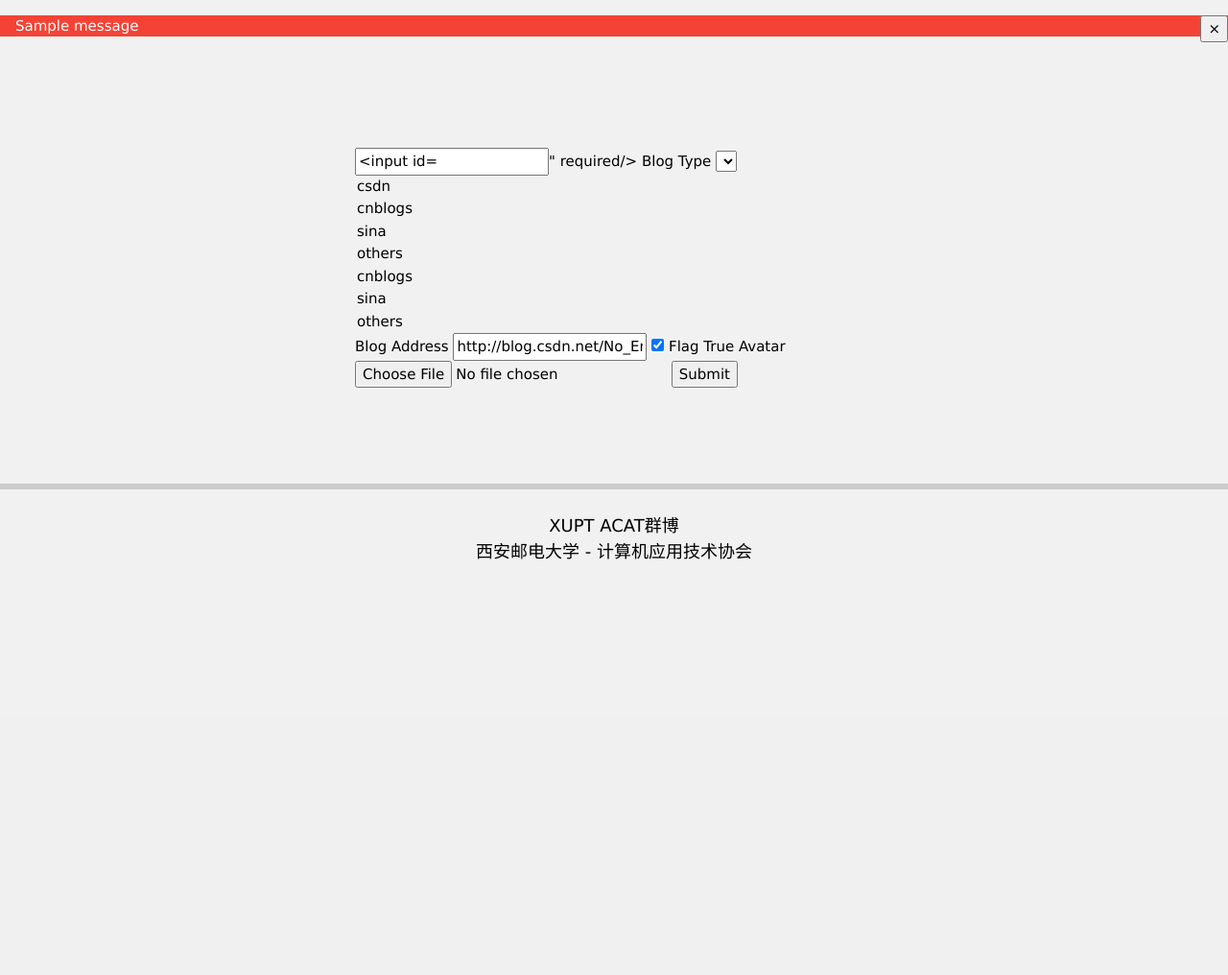
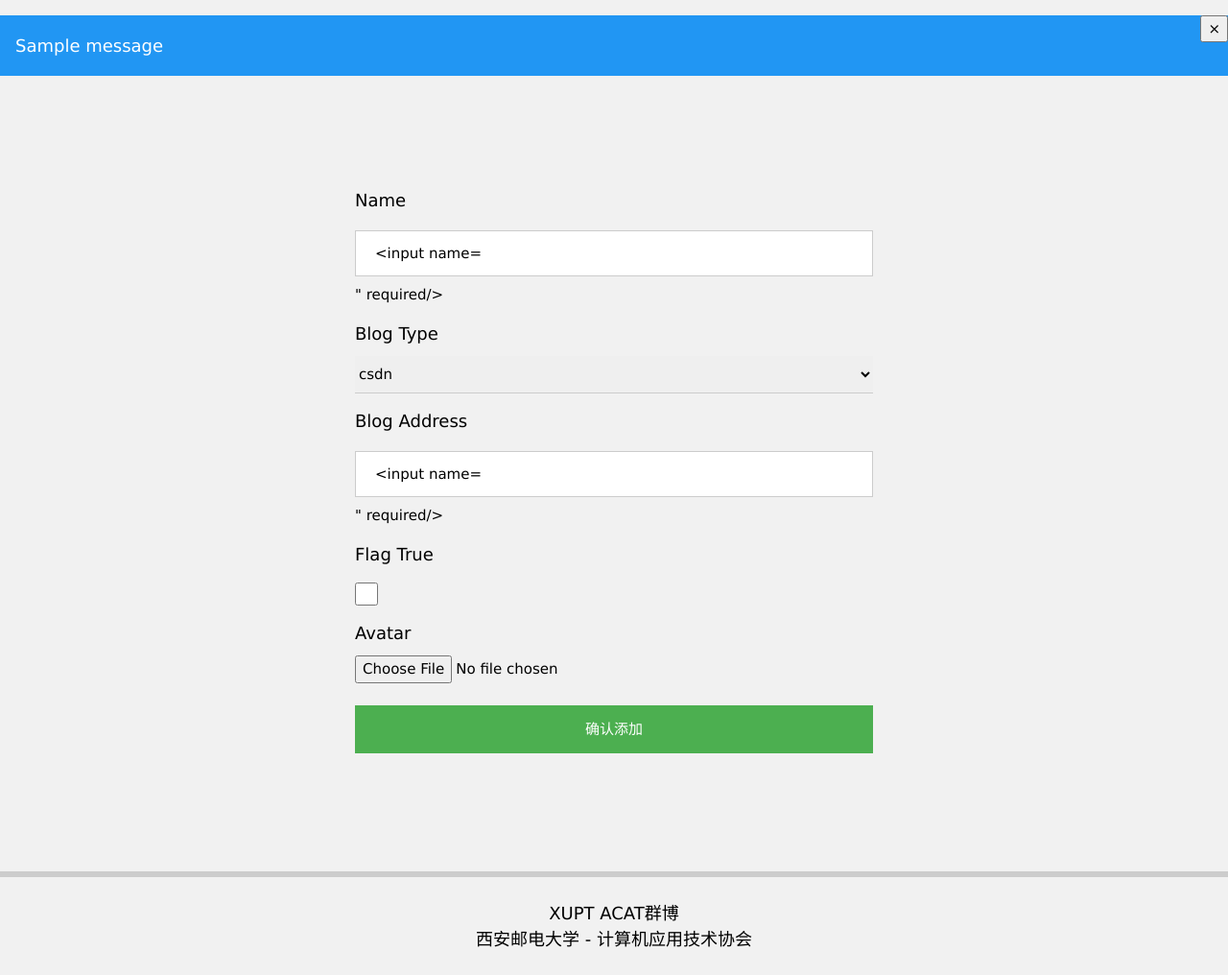
Before and after one commit to valleygtc/ACATblog, a Flask app: template app/templates/author_modify.html in a window 1280 px wide. Shown: the part 55-1071 px from the top of the page at 96% size. Before the commit the page ends 638 px from the top, so only its background shows below. Run offline with Flask 2, Linux system fonts and the light colour scheme; the template is opened without the code that fills it: values that come from a table or form of the project are taken from there, others are empty; tables that the repository leaves empty hold one stand-in row (values such as "Sample post"); one stand-in notice (Sample message) is shown; form fields are guessed from the names that the template uses; lists and menus that the app fills with data are empty; some libraries are stand-ins or nearby versions.

Commit message:
Update author_modify page, error pages

```diff
--- a/app/static/css/style.css
+++ b/app/static/css/style.css
@@ -22,8 +22,6 @@
 
 footer {
   clear: both;
-  text-align: center;
-  font-size: 1.2em;
 }
 
 /* 页面所有<a> */
--- a/app/templates/author_delete.html
+++ b/app/templates/author_delete.html
@@ -2,9 +2,9 @@
 {% block main %}
   <main class="manage-div">
     <form class="normal-form" action="" method="post" enctype="multipart/form-data">
-      <p>请确认删除author（id:{{ author.id }},name:{{ author.name }})，否则直接关闭本页面即可</p>
+      <h1>请确认删除author（id:{{ author.id }},name:{{ author.name }})，否则直接关闭本页面即可</h1>
       <div class="form-group">
-        <label for="flag">Flag True</label>
+        <label for="flag">确认删除</label>
         <input id="flag" type="checkbox" class="w3-check" name="confirm" value="y"/>
       </div>
       <div class="form-group">
--- a/app/templates/author_modify.html
+++ b/app/templates/author_modify.html
@@ -1,23 +1,36 @@
 {% extends "manage_base.html" %}
 {% block main %}
-  <main class="manage-div">
-    <form  action="" id="manage-form" method="post">
-      <input name="name" type="text" value="{{ form.name }}" required/>
-      <label for=blog_type">Blog Type</label>
-      <select name="blog_type" required>
-        <option value="csdn" selected>{{ form.blog_type }}</option>
-        <option value="cnblogs">cnblogs</option>
-        <option value="sina">sina</option>
-        <option value="others">others</option>
-      </select>
-      <label for="blog_address">Blog Address</label>
-      <input name="blog_address" type="text" value="http://blog.csdn.net/No_Endless" required/>
-      <label>
-        <input checked="" id="flag" name="flag" type="checkbox" value="y"> Flag True
-      </label>
-      <label class="control-label" for="avatar">Avatar</label>
-      <input id="avatar" name="avatar" type="file">
-      <input class="btn btn-default" id="submit" name="submit" type="submit" value="Submit">
+  <main class="manage-div" xmlns="http://www.w3.org/1999/html">
+    {# 注意这里的enctype必须是 multipart/form-data ，否则request.files就是空的#}
+    <form class="normal-form" action="" method="post" enctype="multipart/form-data">
+      <div class="form-group">
+        <label>Name</label>
+        <input id="name" name="name" type="text" value="{{ form['name'] }}" required/>
+      </div>
+      <div class="form-group">
+        <label>Blog Type</label>
+        <select class="w3-select" id="blog_type" name="blog_type" required>
+          <option value="csdn" {% if form['blog_type'] == 'csdn' %} selected {% endif %}>csdn</option>
+          <option value="cnblogs" {% if form['blog_type'] == 'cnblogs' %} selected {% endif %}>cnblogs</option>
+          <option value="sina" {% if form['blog_type'] == 'sina' %} selected {% endif %}>sina</option>
+          <option value="others" {% if form['blog_type'] == 'others' %} selected {% endif %}>others</option>
+        </select>
+      </div>
+      <div class="form-group">
+        <label>Blog Address</label>
+        <input id="blog_address" name="blog_address" type="text" value="{{ form['blog_address'] }}" required/>
+      </div>
+      <div class="form-group">
+        <label for="flag">Flag True</label>
+        <input id="flag" type="checkbox" class="w3-check" name="flag" value="y" {% if form['flag'] == True %} checked {% endif %}/>
+      </div>
+      <div class="form-group">
+        <label>Avatar</label>
+        <input name="avatar" type="file"/>
+      </div>
+      <div class="form-group">
+        <button type="submit">确认添加</button>
+      </div>
     </form>
   </main>
 {% endblock %}
--- a/app/templates/index.html
+++ b/app/templates/index.html
@@ -61,7 +61,7 @@
 </main>
 
 
-<footer class="w3-container w3-padding-24 w3-topbar">
+<footer class="w3-container w3-padding-24 w3-topbar w3-center w3-xlarge">
   XUPT ACAT群博</br>西安邮电大学 - 计算机应用技术协会
 </footer>
 </body>
--- a/app/templates/manage_base.html
+++ b/app/templates/manage_base.html
@@ -28,11 +28,11 @@
   </ul>
 </nav>
 
-{# flash message呈现在这里 #}
+{# flash message #}
 {% for message in get_flashed_messages() %}
-  <div class="w3-panel w3-red w3-display-container">
+  <div class="w3-panel w3-blue w3-display-container">
     <button type="button" class="w3-display-topright" onclick="this.parentElement.style.display='none'">&times;</button>
-    {{ message }}
+    <p class="w3-large">{{ message }}</p>
   </div>
 {% endfor %}
 
```
Also changed, not shown: app/main/errors.py (+4 -8 lines), app/main/views.py (+18 -16 lines), app/templates/403.html (+4 -5 lines), app/templates/404.html (+4 -5 lines), app/templates/500.html (+4 -6 lines), app/templates/error_base.html (added, +34 -0 lines).
